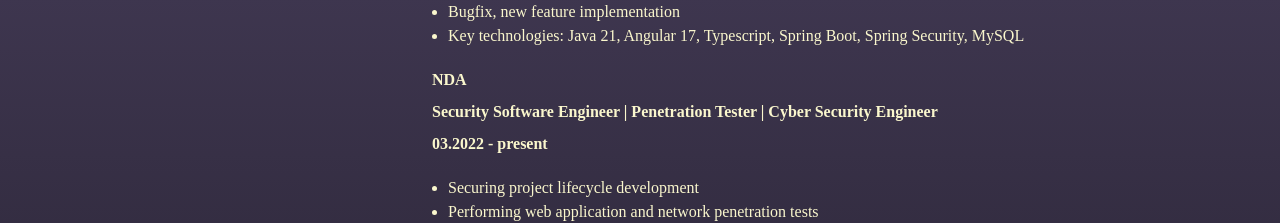
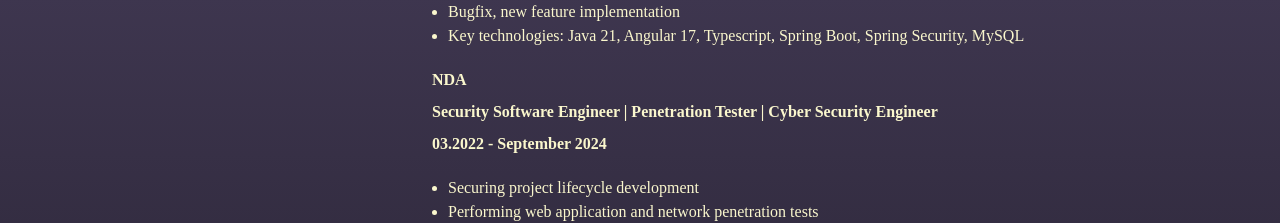
Before and after one commit to TheUnknownSoul/CV-page, a React (Create React App) app: page /CV-page/cv in a window 1280 px wide. Shown: the part 1420-1643 px from the top of the page. Built offline with nearby package versions, Linux system fonts and the light colour scheme; the HTML template or start-up script is replaced by a standard one.

Commit message:
Updated resume and CV site.

```diff
--- a/src/components/CVSection.tsx
+++ b/src/components/CVSection.tsx
@@ -123,7 +123,7 @@ export default function CVSection() {
                                         Software
                                         Engineer | Penetration Tester | Cyber Security Engineer</h2>
                                     <h2 className="text-balance font-semibold leading-8 text-white-900">03.2022 -
-                                        present</h2>
+                                        September 2024</h2>
                                     <ul className=" list-disc justify-between py-4 pl-4 pr-8 text-base leading-6 cv-text">
                                         <li>Securing project lifecycle development</li>
                                         <li>Performing web application and network penetration tests</li>
```
Also changed, not shown: 2 other files (tests, documents, lock files or other folders).
